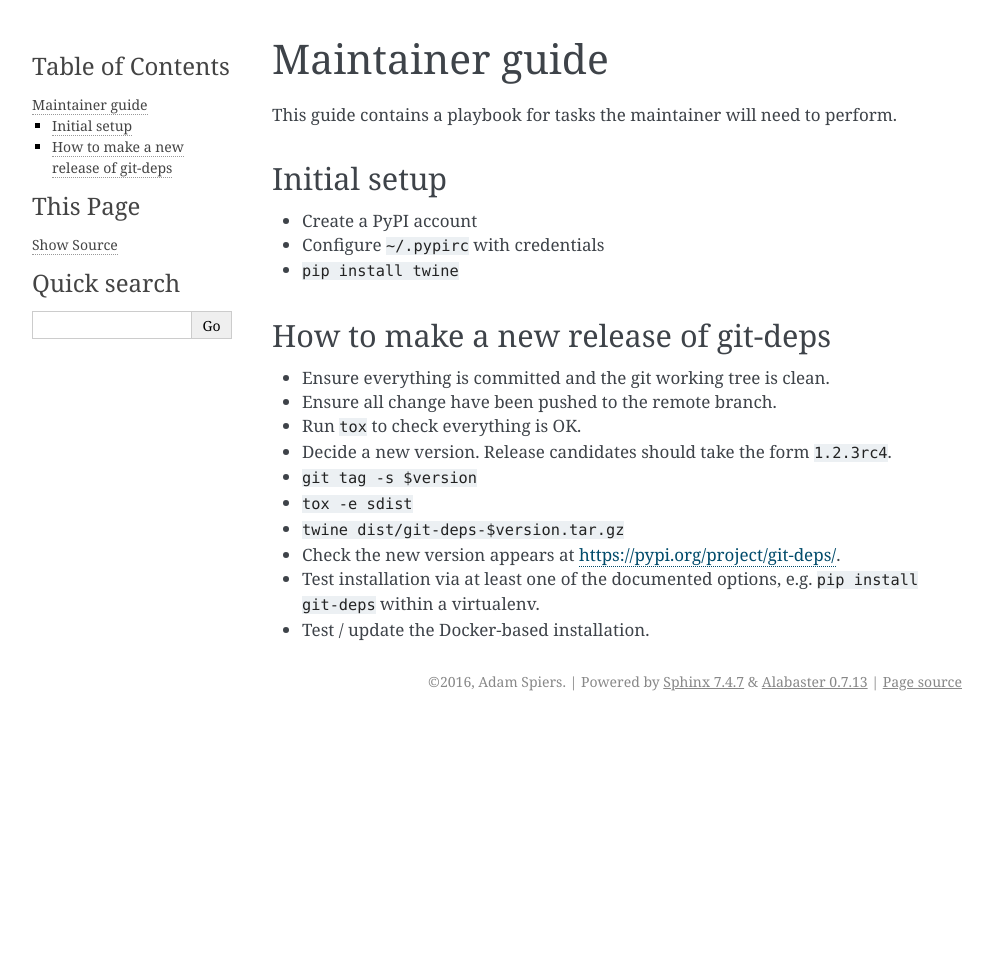
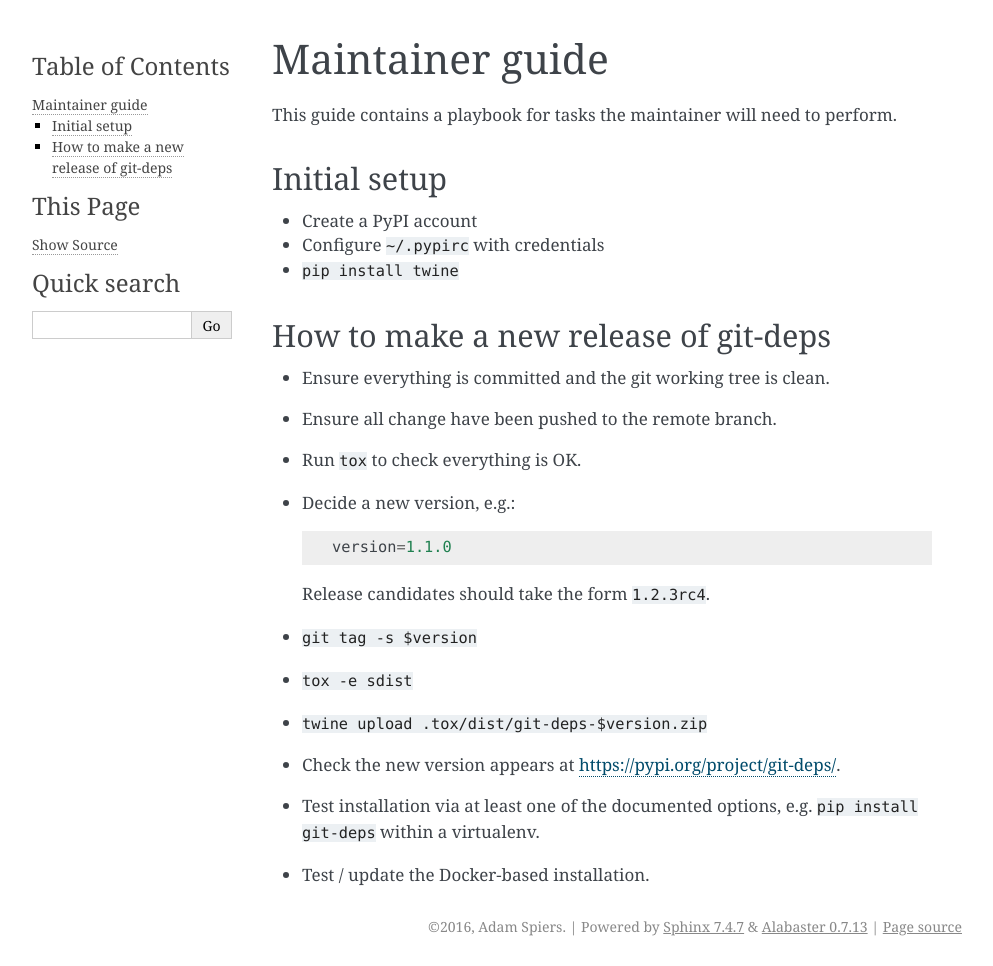
Before and after one commit to aspiers/git-deps, a Sphinx documentation site: the page built from docs/maintainer-guide.rst, in a window 1280 px wide. Shown: the whole page, without its empty margins (148-1141 px from the left). Built offline with Sphinx 7.4.7, drawn with Linux system fonts in a browser that asks for light colours; pages that are not in the unit, such as notebooks, are missing from menus; before the commit the page ends 900 px from its top, so only the background shows below that.

Commit message:
Fix publishing procedure

```diff
--- a/docs/maintainer-guide.rst
+++ b/docs/maintainer-guide.rst
@@ -27,14 +27,17 @@ How to make a new release of git-deps
 
 - Run ``tox`` to check everything is OK.
 
-- Decide a new version.  Release candidates should take the form
-  ``1.2.3rc4``.
+- Decide a new version, e.g.::
+
+    version=1.1.0
+
+  Release candidates should take the form ``1.2.3rc4``.
 
 - ``git tag -s $version``
 
 - ``tox -e sdist``
 
-- ``twine dist/git-deps-$version.tar.gz``
+- ``twine upload .tox/dist/git-deps-$version.zip``
 
 - Check the new version appears at `<https://pypi.org/project/git-deps/>`_.
 
```
